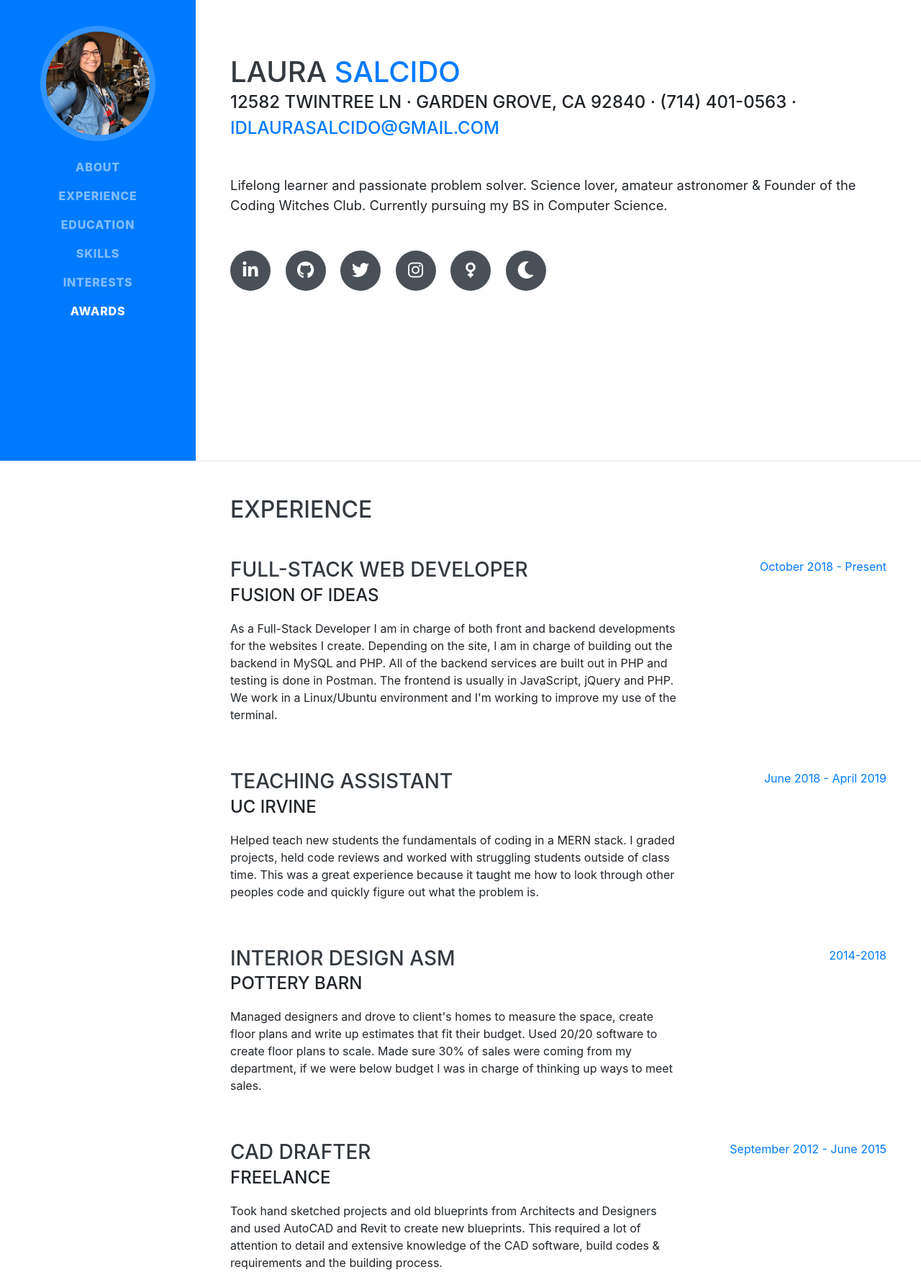
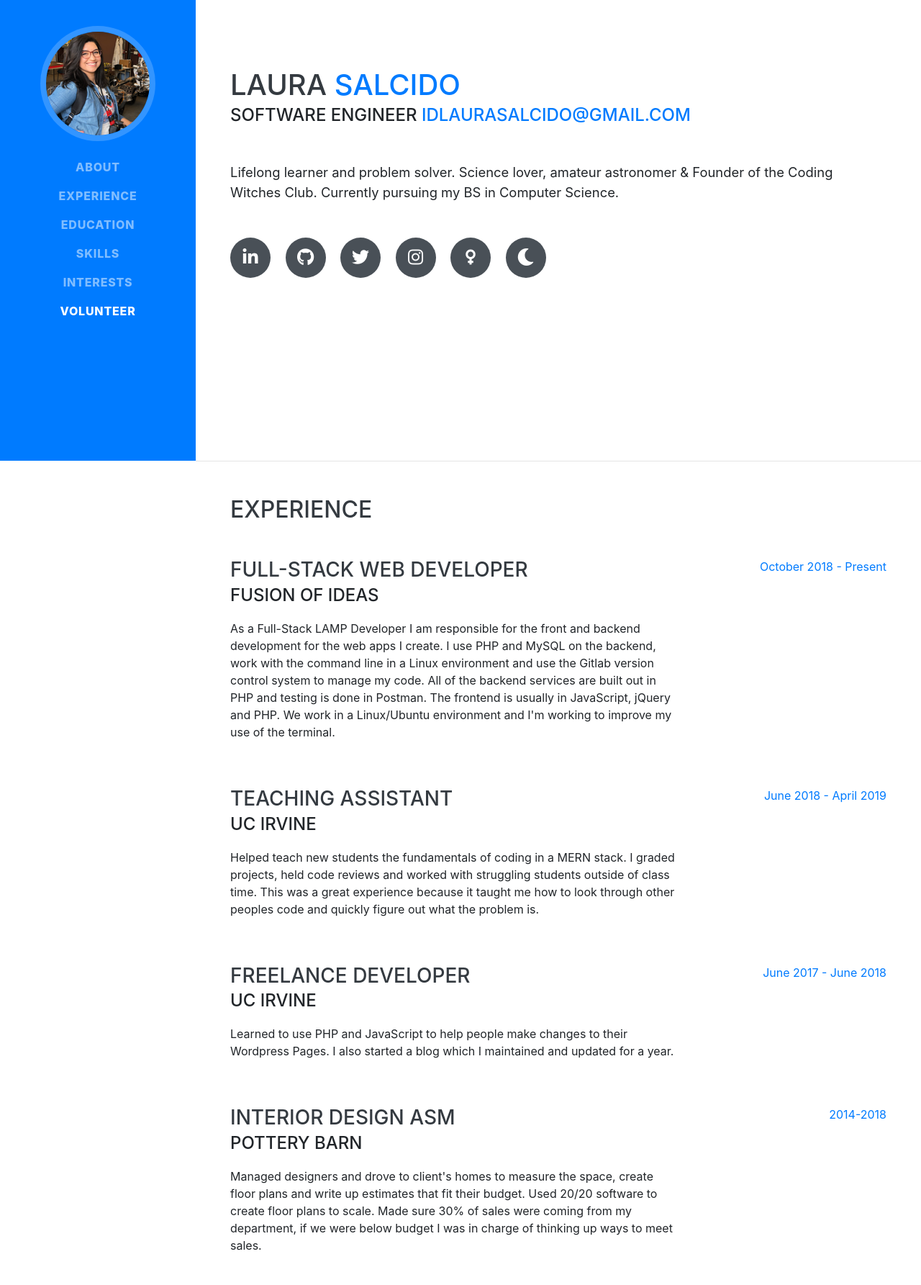
Before and after one commit to lauras5/laura_website, a website with bundled scripts: page index.html in a window 1280 px wide. Shown: the part 160-1945 px from the top of the page at 72% size. Built offline with nearby package versions, Linux system fonts and the light colour scheme; a web font is replaced by a local one.

Commit message:
rm add & update position

```diff
--- a/index.html
+++ b/index.html
@@ -79,7 +79,9 @@
             >
           </li>
           <li class="nav-item">
-            <a class="nav-link js-scroll-trigger" href="#awards">Awards</a>
+            <a class="nav-link js-scroll-trigger" href="#volunteer"
+              >Volunteer</a
+            >
           </li>
         </ul>
       </div>
@@ -96,15 +98,15 @@
             <span class="text-primary">Salcido</span>
           </h1>
           <div class="subheading mb-5">
-            12582 Twintree Ln · Garden Grove, CA 92840 · (714) 401-0563 ·
+            SOFTWARE ENGINEER
             <a href="mailto:idlaurasalcido@gmail.com"
               >idlaurasalcido@gmail.com</a
             >
           </div>
           <p class="lead mb-5">
-            Lifelong learner and passionate problem solver. Science lover,
-            amateur astronomer & Founder of the Coding Witches Club. Currently
-            pursuing my BS in Computer Science.
+            Lifelong learner and problem solver. Science lover, amateur
+            astronomer & Founder of the Coding Witches Club. Currently pursuing
+            my BS in Computer Science.
           </p>
           <div class="social-icons">
             <a href="https://www.linkedin.com/in/devlaura/" target="_blank">
@@ -117,7 +119,7 @@
               <i class="fab fa-twitter"></i>
             </a>
             <a
-              href="https://www.instagram.com/coding_witch/?hl=en"
+              href="https://www.instagram.com/the_coding_witch/?hl=en"
               target="_blank"
             >
               <i class="fab fa-instagram"></i>
@@ -144,6 +146,7 @@
         <div class="w-100">
           <h2 class="mb-5">Experience</h2>
 
+          <!-- new experience -------- -->
           <div
             class="resume-item d-flex flex-column flex-md-row justify-content-between mb-5"
           >
@@ -151,10 +154,11 @@
               <h3 class="mb-0">Full-Stack Web Developer</h3>
               <div class="subheading mb-3">Fusion of Ideas</div>
               <p>
-                As a Full-Stack Developer I am in charge of both front and
-                backend developments for the websites I create. Depending on the
-                site, I am in charge of building out the backend in MySQL and
-                PHP. All of the backend services are built out in PHP and
+                As a Full-Stack LAMP Developer I am responsible for the front
+                and backend development for the web apps I create. I use PHP and
+                MySQL on the backend, work with the command line in a Linux
+                environment and use the Gitlab version control system to manage
+                my code. All of the backend services are built out in PHP and
                 testing is done in Postman. The frontend is usually in
                 JavaScript, jQuery and PHP. We work in a Linux/Ubuntu
                 environment and I'm working to improve my use of the terminal.
@@ -165,6 +169,7 @@
             </div>
           </div>
 
+          <!-- new experience -------- -->
           <div
             class="resume-item d-flex flex-column flex-md-row justify-content-between mb-5"
           >
@@ -183,6 +188,26 @@
               <span class="text-primary">June 2018 - April 2019</span>
             </div>
           </div>
+
+          <!-- new experience --------- -->
+          <div
+            class="resume-item d-flex flex-column flex-md-row justify-content-between mb-5"
+          >
+            <div class="resume-content">
+              <h3 class="mb-0">Freelance Developer</h3>
+              <div class="subheading mb-3">UC Irvine</div>
+              <p>
+                Learned to use PHP and JavaScript to help people make changes to
+                their Wordpress Pages. I also started a blog which I maintained
+                and updated for a year.
+              </p>
+            </div>
+            <div class="resume-date text-md-right">
+              <span class="text-primary">June 2017 - June 2018</span>
+            </div>
+          </div>
+
+          <!-- new experience --------- -->
           <div
             class="resume-item d-flex flex-column flex-md-row justify-content-between mb-5"
           >
@@ -245,7 +270,7 @@
           </div>
 
           <div
-            class="resume-item d-flex flex-column flex-md-row justify-content-between mb-5"
+            class="resume-item d-flex flex-column flex-md-row justify-content-between"
           >
             <div class="resume-content">
               <h3 class="mb-0">UC Irvine</h3>
@@ -373,18 +398,11 @@
 
       <section
         class="resume-section p-3 p-lg-5 d-flex align-items-center"
-        id="awards"
+        id="volunteer"
       >
         <div class="w-100">
-          <h2 class="mb-5">Awards &amp; Certifications</h2>
+          <h2 class="mb-5">Volunteer Work</h2>
           <ul class="fa-ul mb-0">
-            <li>
-              <i class="fa-li fa fa-trophy text-warning"></i>
-              Full-Stack Web Developer - UCI Certification
-            </li>
-            <small>
-              A full list of UCI certs can be found on my LinkedIn profile.
-            </small>
             <li>
               <i class="fa-li fa fa-trophy text-warning"></i>
               NASA JPL Solar System Ambassador 2020
```
